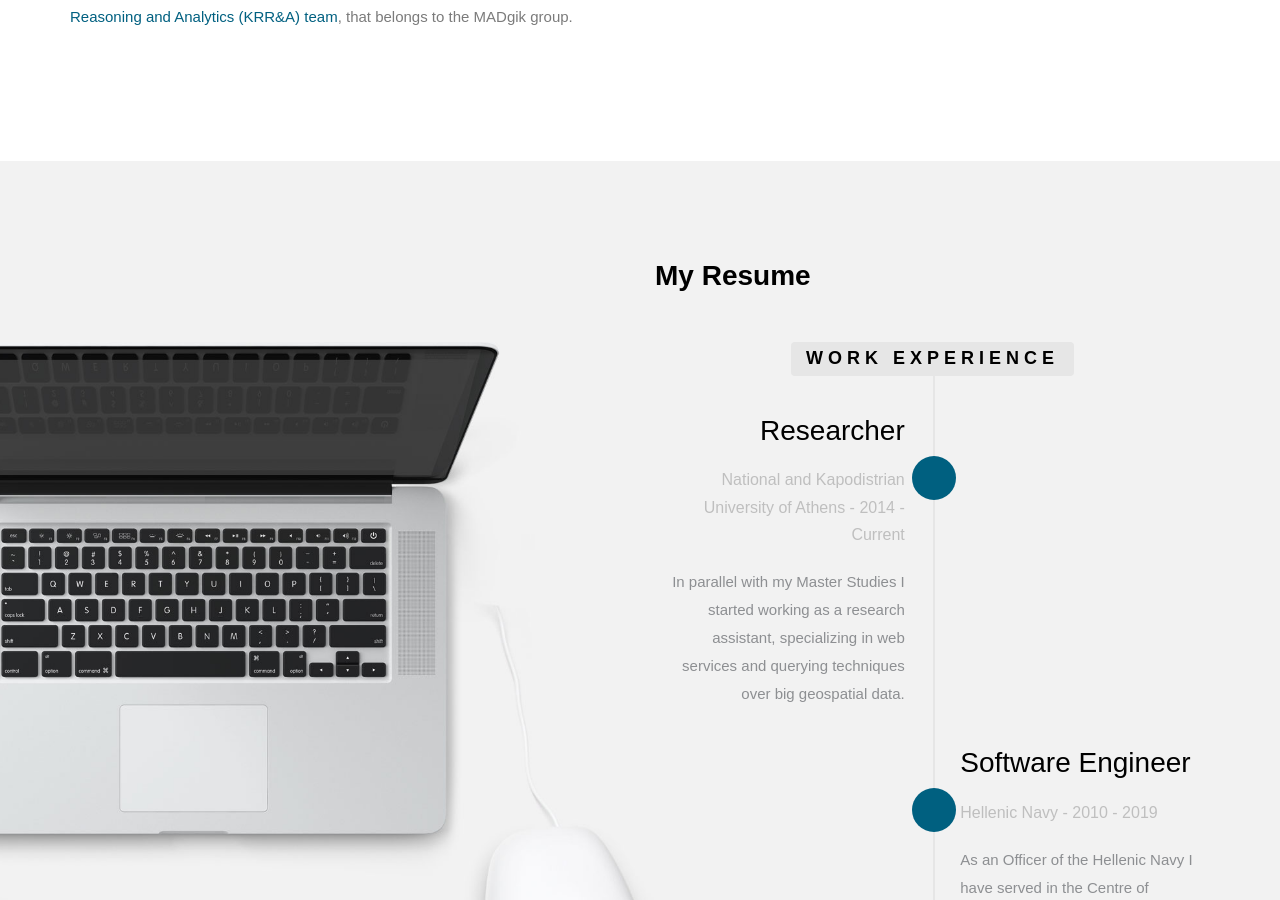
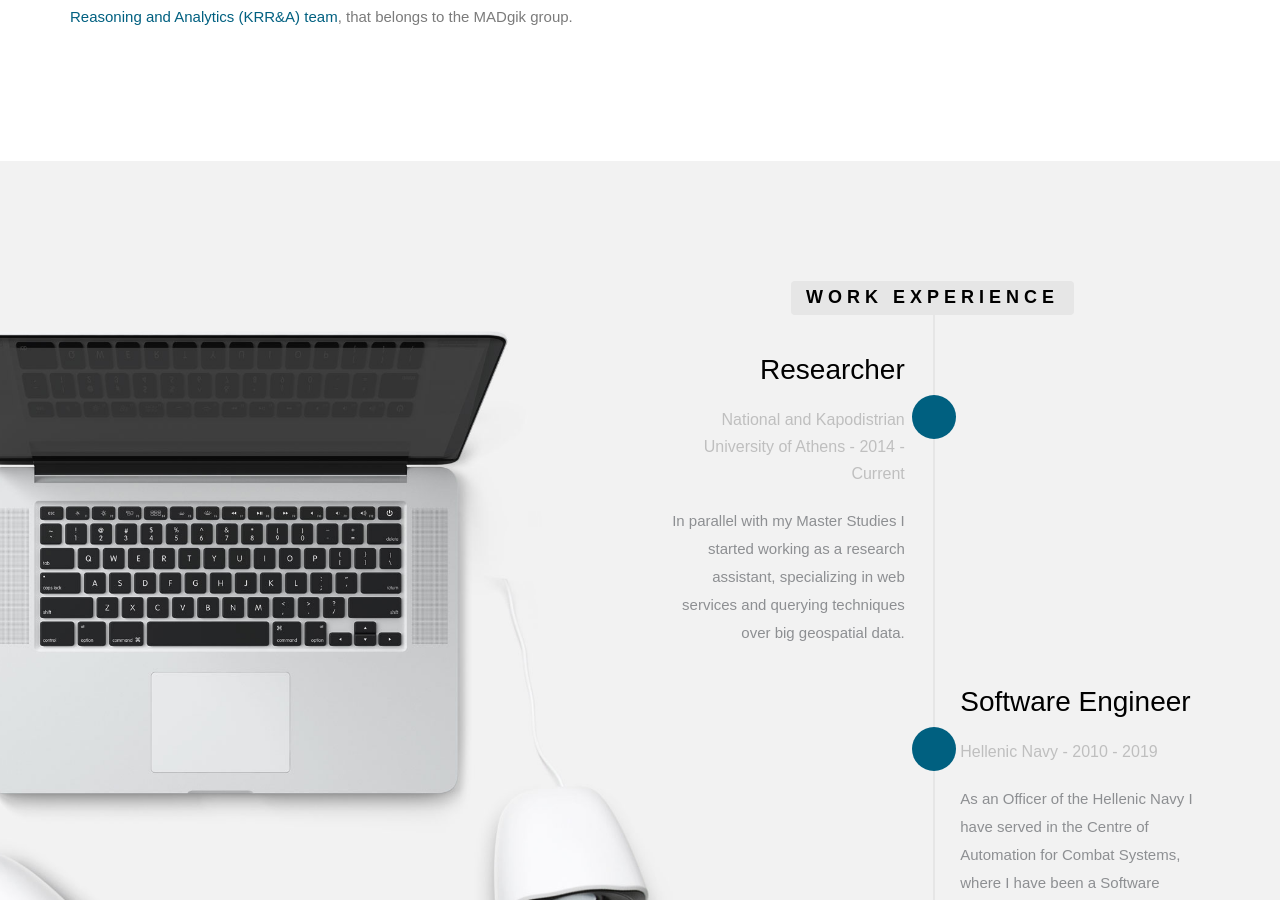
Before and after one commit to kgiann78/kgiann78.github.io, a Jekyll site: the page built from index.html, in a window 1280 px wide and 900 px high, scrolled down 1324 px. Built offline with Jekyll 4.4.1, drawn with Linux system fonts in a browser that asks for light colours; nearby versions of some CDN libraries; some web fonts are replaced.

Commit message:
Update index page

```diff
--- a/index.html
+++ b/index.html
@@ -60,8 +60,6 @@
     <div class="container">
         <div class="row">
             <div class="col-md-6 col-md-offset-6">
-                <h2>My Resume</h2>
-
                 <ul class="timeline">
                     <li class="timeline-heading text-center animate-box">
                         <div>
@@ -99,19 +97,6 @@
                         </div>
                     </li>
                 </ul>
-
-
-                <!--<h2>WE BELIEVE IN GREAT IDEAS</h2>-->
-                <!--<p>Maecenas faucibus mollis interdum. Morbi leo risus, porta ac consectetur ac, vestibulum at eros.-->
-                <!--Fusce dapibus, tellus ac cursus commodo, tortor mauris condimentum nibh, ut fermentum massa justo-->
-                <!--sit amet risus.</p>-->
-                <!--<p>Maecenas faucibus mollis interdum. Morbi leo risus, porta ac consectetur ac, vestibulum at eros.-->
-                <!--Fusce dapibus, tellus ac cursus commodo, tortor mauris condimentum nibh, ut fermentum massa justo-->
-                <!--sit amet risus.</p>-->
-                <!--<p>Maecenas faucibus mollis interdum. Morbi leo risus, porta ac consectetur ac, vestibulum at eros.-->
-                <!--Fusce dapibus, tellus ac cursus commodo, tortor mauris condimentum nibh, ut fermentum massa justo-->
-                <!--sit amet risus.</p>-->
-                <!--<a href="#" class="btn btn-view-works">View Works</a>-->
             </div>
         </div>
     </div>
@@ -121,7 +106,7 @@
         <div class="row">
             <div class="col-md-7 col-sm-12">
                 <ul class="timeline">
-                    <li class="timeline-inverted text-center animate-box">
+                    <li class="timeline-heading text-center animate-box">
                         <div>
                             <h3>Education</h3>
                         </div>
```
